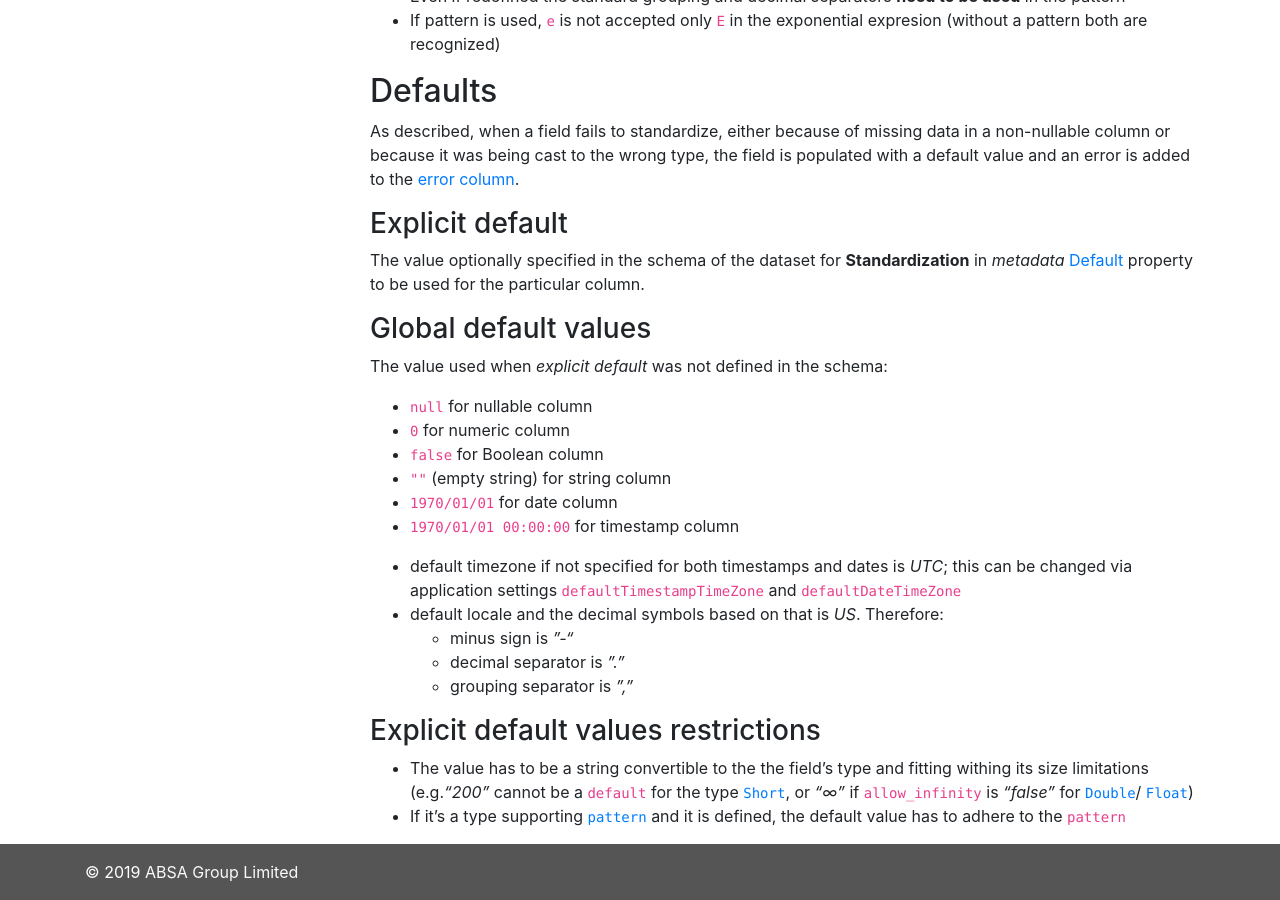
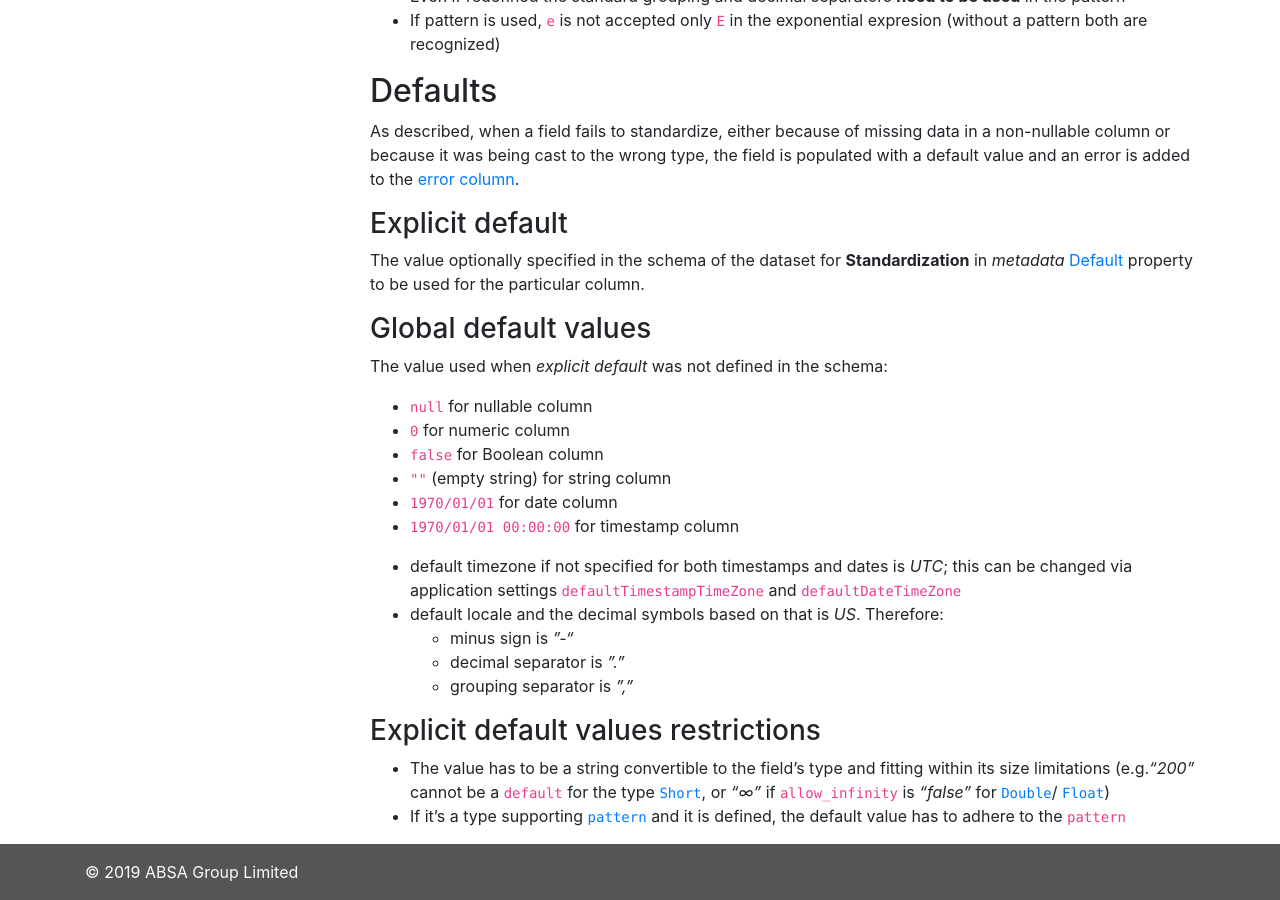
Before and after one commit to AbsaOSS/enceladus, a Jekyll site: the page built from _docs/1.0.0/usage-schema.md, in a window 1280 px wide and 900 px high, scrolled down 12310 px. Built offline with Jekyll 4.4.1, drawn with Linux system fonts in a browser that asks for light colours; nearby versions of some CDN libraries; some of the changed text lies outside the part shown.

Commit message:
Apply suggestions from code review
Co-Authored-By: Georgi Chochov <g.chochov@gmail.com>
Co-Authored-By: jenkins-absa <45229003+jenkins-absa@users.noreply.github.com>

```diff
--- a/_docs/1.0.0/usage-schema.md
+++ b/_docs/1.0.0/usage-schema.md
@@ -613,7 +613,7 @@ The value used when _explicit default_ was not defined in the schema:
 
 ### Explicit default values restrictions
 
-- The value has to be a string convertible to the the field's type and fitting withing its size limitations (e.g._"200"_
+- The value has to be a string convertible to the field's type and fitting within its size limitations (e.g._"200"_
 cannot be a `default` for the type [`Short`](#short), or _"∞"_ if `allow_infinity` is _"false"_ for [`Double`](#double)/
 [`Float`](#float))
 - If it's a type supporting [`pattern`](#pattern) and it is defined, the default value has to adhere to the `pattern`
```
Also changed, not shown: other parts of _docs/1.0.0/usage-schema.md (+1 -1 lines).
